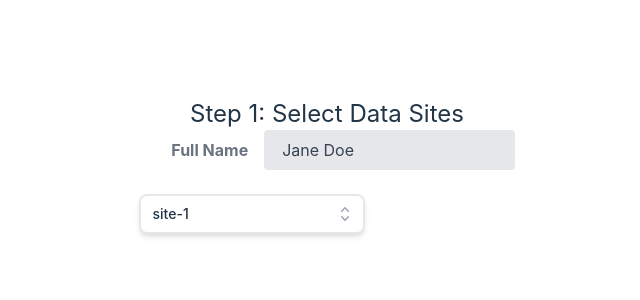
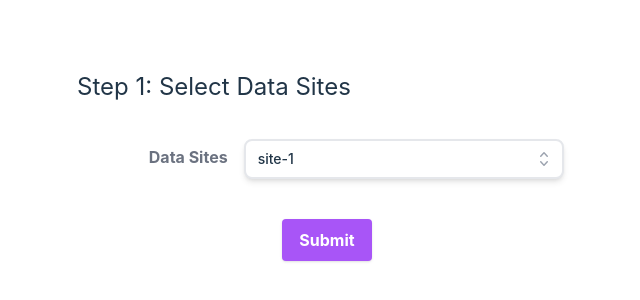
Before and after one commit to hitesh-ag1/flare-frontend, a React (Vite) app: page /datasite in a window 1280 px wide. Shown: the part 234-534 px from the top of the page, without its empty margins (313-953 px from the left). Built offline with nearby package versions, Linux system fonts and the light colour scheme.

Commit message:
updated form for selecting data sites

```diff
--- a/src/components/SiteForm.jsx
+++ b/src/components/SiteForm.jsx
@@ -24,21 +24,17 @@ export default function SiteForm() {
         },
     });
     return (
-        <div>
-        <p className='text-2xl'>Step 1: Select Data Sites</p>
+        <div className='w-full min-w-[500px]'>
+        <p className='pb-8 text-left text-2xl'>Step 1: Select Data Sites</p>
     <form >
     <div class="md:flex md:items-center mb-6">
     <div class="md:w-1/3">
       <label class="block text-gray-500 font-bold md:text-right mb-1 md:mb-0 pr-4" for="inline-full-name">
-        Full Name
+        Data Sites
       </label>
     </div>
     <div class="md:w-2/3">
-      <input class="bg-gray-200 appearance-none border-2 border-gray-200 rounded w-full py-2 px-4 text-gray-700 leading-tight focus:outline-none focus:bg-white focus:border-purple-500" id="inline-full-name" type="text" value="Jane Doe" />
-    </div>
-  </div>
-
-          <Listbox multiple value={selected} onChange={setSelected} className="w-[60%] max-w-full min-w-[200px]">
+    <Listbox multiple value={selected} onChange={setSelected} className="w-full max-w-xs min-w-[150px]">
         <div className="relative mt-1">
           <Listbox.Button className="border-2 border-gray-200 rounded relative w-full cursor-default rounded-lg bg-white py-2 pl-3 pr-10 text-left shadow-md focus:outline-none focus-visible:border-indigo-500 focus-visible:ring-2 focus-visible:ring-white focus-visible:ring-opacity-75 focus-visible:ring-offset-2 focus-visible:ring-offset-orange-300 sm:text-sm">
             <span className="block truncate">{selected.map(item => item.value).join(', ')}</span>
@@ -88,44 +84,14 @@ export default function SiteForm() {
           </Transition>
         </div>
       </Listbox>
+    </div>
+  </div>
+  <div class="grid justify-items-center pt-4">
+      <button class="shadow bg-purple-500 hover:bg-purple-400 focus:shadow-outline focus:outline-none text-white font-bold py-2 px-4 rounded" type="button">
+        Submit
+      </button>
+  </div>
 
-    {/* <div class="md:flex md:items-center mb-6">
-      <div class="md:w-1/3">
-        <label class="block text-gray-500 font-bold md:text-right mb-1 md:mb-0 pr-4" for="inline-full-name">
-          Full Name
-        </label>
-      </div>
-      <div class="md:w-2/3">
-        <input class="bg-gray-200 appearance-none border-2 border-gray-200 rounded w-full py-2 px-4 text-gray-700 leading-tight focus:outline-none focus:bg-white focus:border-purple-500" id="inline-full-name" type="text" value="Jane Doe" />
-      </div>
-    </div>
-    <div class="md:flex md:items-center mb-6">
-      <div class="md:w-1/3">
-        <label class="block text-gray-500 font-bold md:text-right mb-1 md:mb-0 pr-4" for="inline-password">
-          Password
-        </label>
-      </div>
-      <div class="md:w-2/3">
-        <input class="bg-gray-200 appearance-none border-2 border-gray-200 rounded w-full py-2 px-4 text-gray-700 leading-tight focus:outline-none focus:bg-white focus:border-purple-500" id="inline-password" type="password" placeholder="******************" />
-      </div>
-    </div>
-    <div class="md:flex md:items-center mb-6">
-      <div class="md:w-1/3"></div>
-      <label class="md:w-2/3 block text-gray-500 font-bold">
-        <input class="mr-2 leading-tight" type="checkbox" />
-        <span class="text-sm">
-          Send me your newsletter!
-        </span>
-      </label>
-    </div>
-    <div class="md:flex md:items-center">
-      <div class="md:w-1/3"></div>
-      <div class="md:w-2/3">
-        <button class="shadow bg-purple-500 hover:bg-purple-400 focus:shadow-outline focus:outline-none text-white font-bold py-2 px-4 rounded" type="button">
-          Sign Up
-        </button>
-      </div>
-    </div> */}
   </form>
   </div>
 );
```
